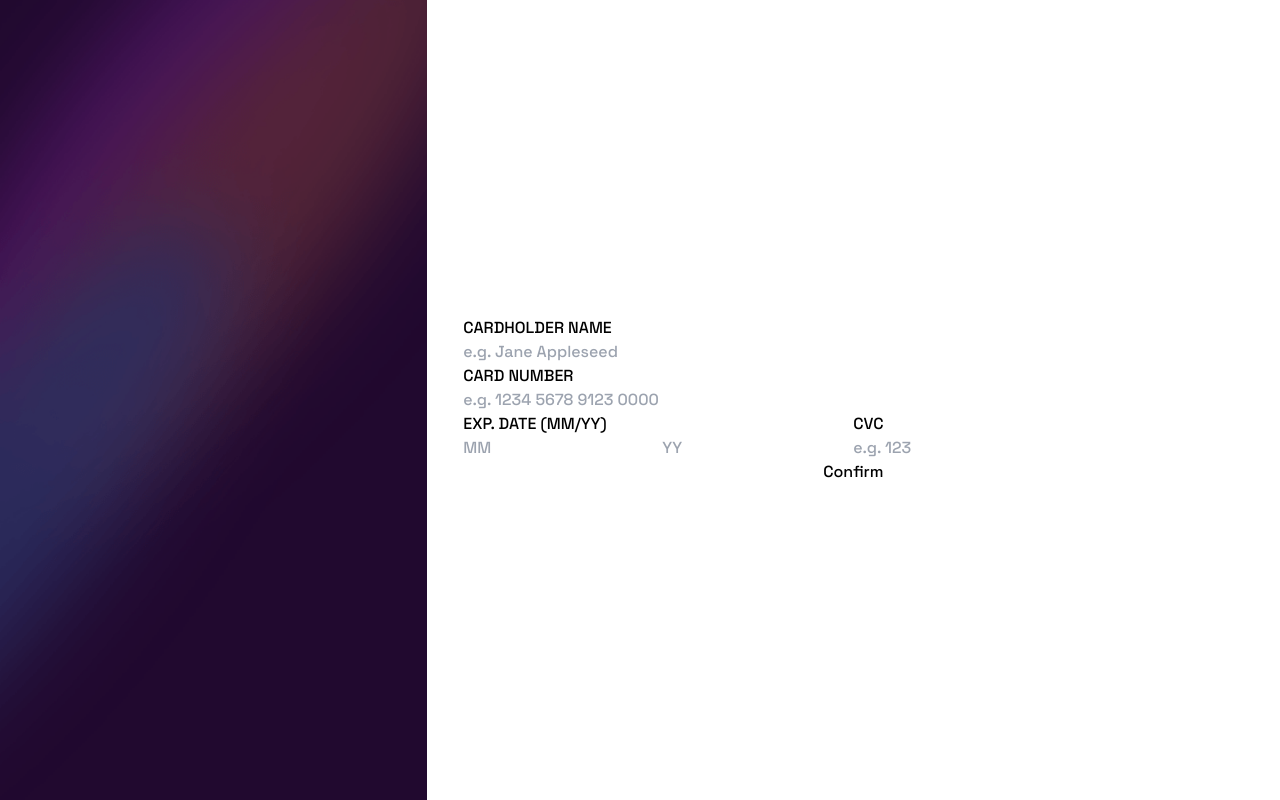
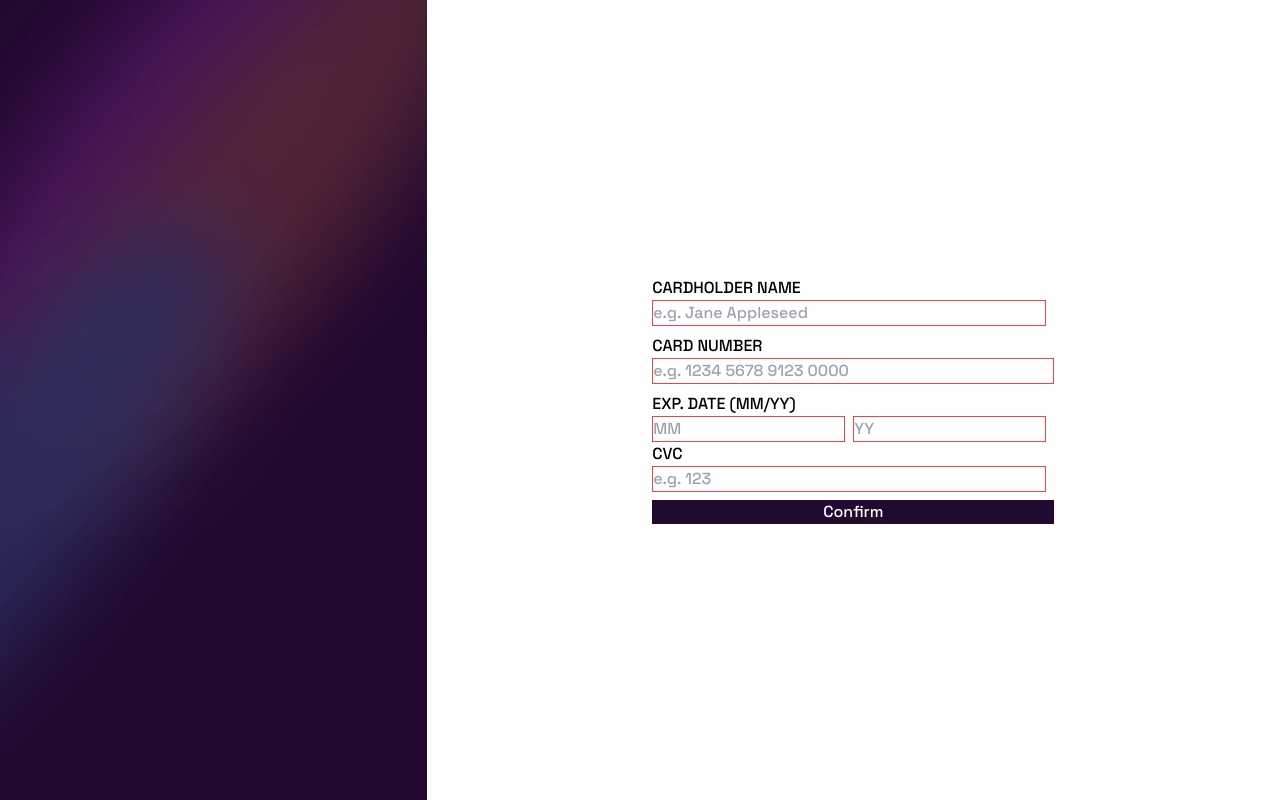
Before and after one commit to f1x3d49/frontendmentor-interactivecarddetailsform, a React (Create React App) app in the folder frontend/: page / in a window 1280 px wide. Built offline with nearby package versions, Linux system fonts and the light colour scheme.

Commit message:
i have no idea what i'm doing

```diff
--- a/frontend/src/components/FormComponent.js
+++ b/frontend/src/components/FormComponent.js
@@ -2,10 +2,9 @@ import React from "react";
 
 const FormComponent = () => {
   return (
-    <div className="flex w-full h-full items-center justify-center ">
-      <form>
-        <div className="grid grid-cols-2">
-          <div className="flex flex-col col-span-2">
+    <div className="flex w-full h-full items-center justify-center">
+      <form className="grid grid-cols-1 gap-2 max-w-lg">
+        <div className="flex flex-col">
           <label>CARDHOLDER NAME</label>
           <input type="text" placeholder="e.g. Jane Appleseed" />
         </div>
@@ -13,21 +12,24 @@ const FormComponent = () => {
           <label>CARD NUMBER</label>
           <input type="text" placeholder="e.g. 1234 5678 9123 0000" />
         </div>
-          <div className="flex flex-col col-span-1">
+
+        <div className="flex flex-col w-auto col-span-1">
           <label>EXP. DATE (MM/YY)</label>
           <div className="flex gap-2">
             <input type="text" placeholder="MM" />
             <input type="text" placeholder="YY" />
           </div>
-          </div>
-          <div className="flex flex-col col-span-1">
+          <div className="flex flex-col">
             <label>CVC</label>
             <input type="text" placeholder="e.g. 123" />
           </div>
-          <button type="submit" className="col-span-2">
+        </div>
+        <button
+          type="submit"
+          className="w-full bg-vdviolet text-white col-span-2"
+        >
           Confirm
         </button>
-        </div>
       </form>
     </div>
   );
--- a/frontend/src/index.css
+++ b/frontend/src/index.css
@@ -14,4 +14,8 @@
     --color-dgviolet: 279deg 6% 55%;
     --color-vdviolet: 278deg 68% 11%;
   }
+
+  input {
+    @apply border border-red-500 focus:outline-none;
+  }
 }
```
Lines whose indentation alone changed are shown as unchanged.
